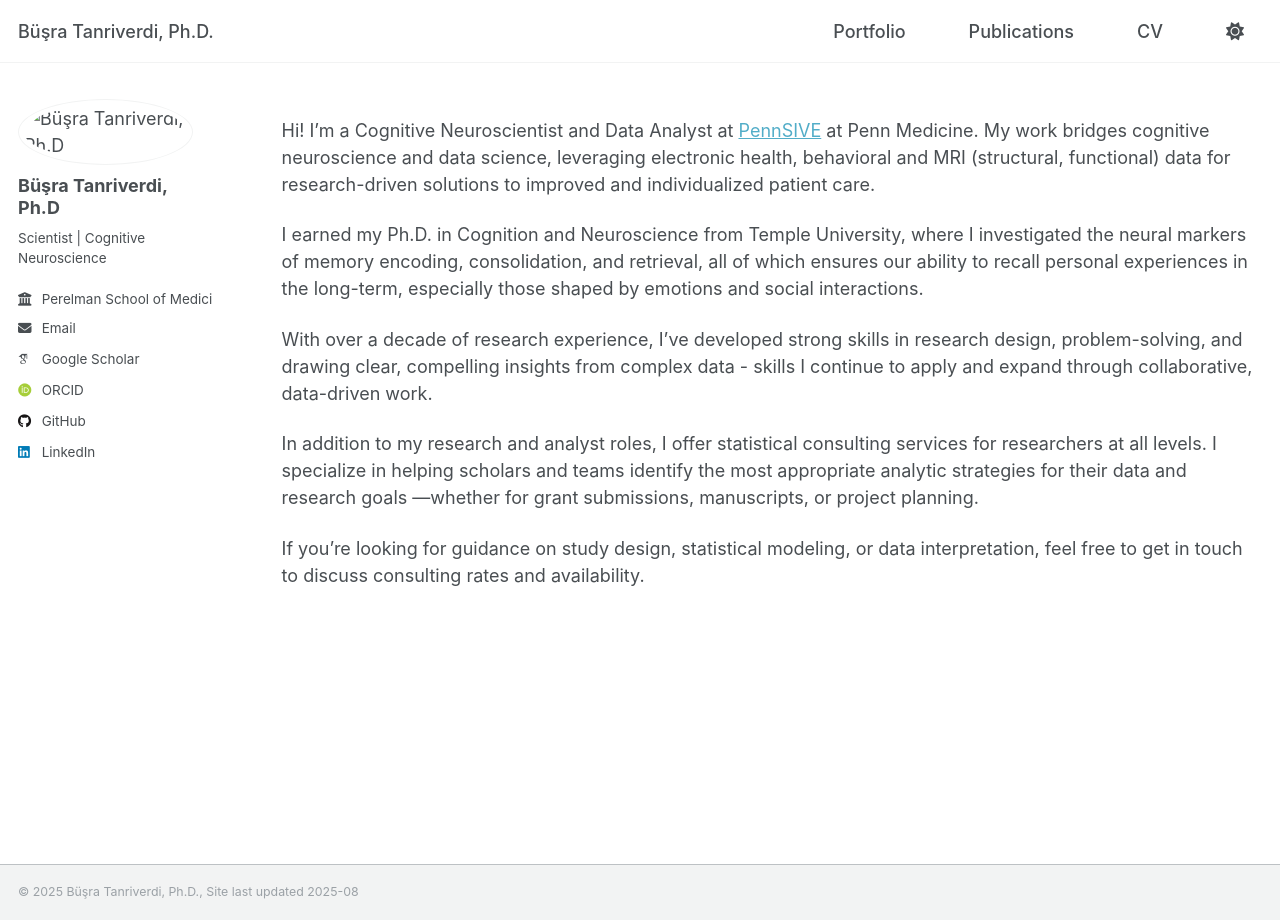
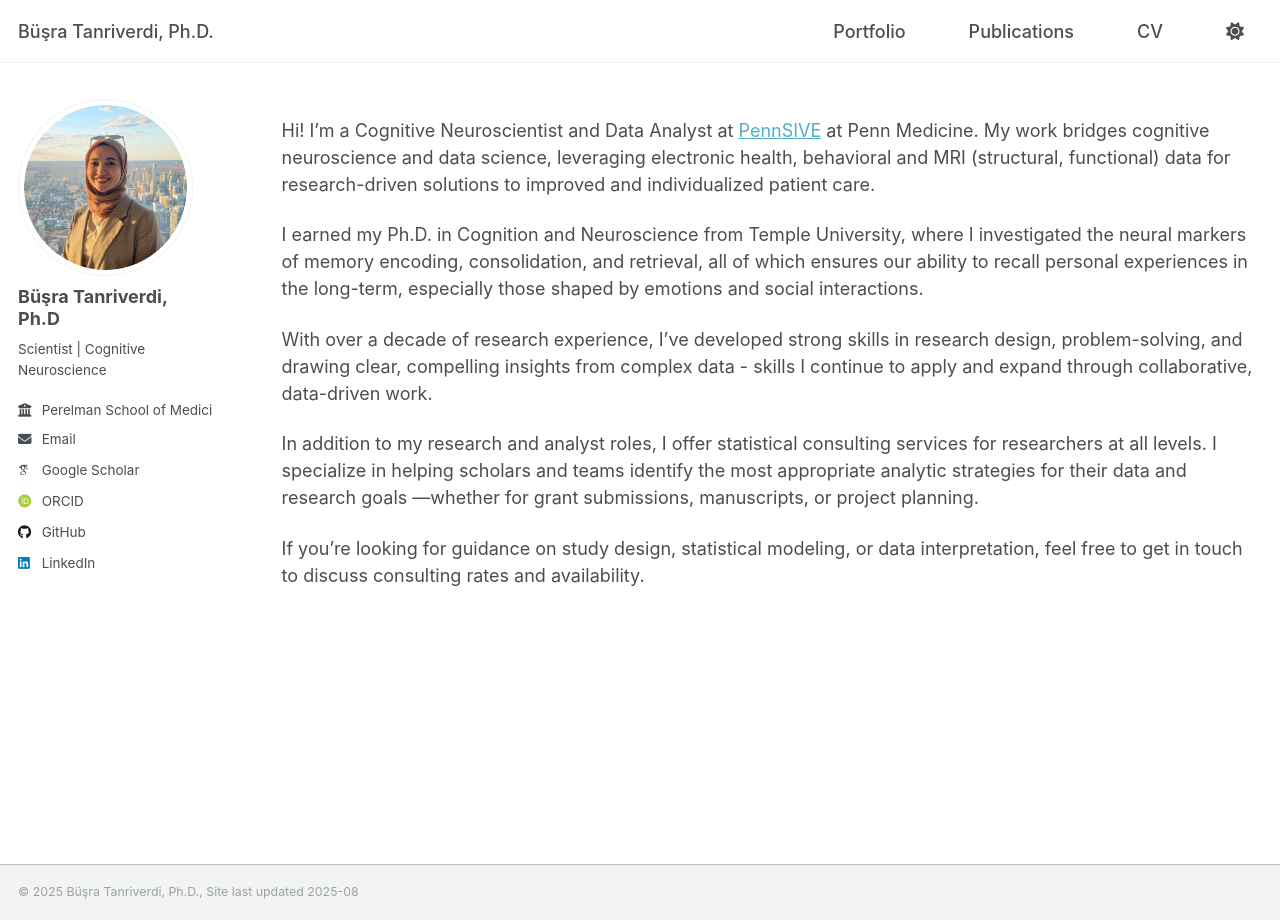
Before and after one commit to busratanriverdi/busratanriverdi.github.io, a Jekyll site: the page built from _pages/about.md, in a window 1280 px wide. Built offline with Jekyll 4.4.1, drawn with Linux system fonts in a browser that asks for light colours; some web fonts are replaced; a script that is not in the unit is left out.

Commit message:
updated author-profile.html to fix avatar

```diff
--- a/_includes/author-profile.html
+++ b/_includes/author-profile.html
@@ -7,11 +7,11 @@
 <div itemscope itemtype="http://schema.org/Person">
 
   <div class="author__avatar">
-    {% if author.avatar contains "://" %}
-    	<img src="{{ author.avatar }}" alt="{{ author.name }}"  fetchpriority="high" />
-    {% else %}
-    	<img src="{{ author.avatar | prepend: "/images/" | prepend: base_path }}" class="author__avatar" alt="{{ author.name }}"  fetchpriority="high" />
-    {% endif %}
+    {% assign avatar_path = author.avatar %}
+    {% unless avatar_path contains "://" or avatar_path | slice: 0, 1 == "/" %}
+      {% assign avatar_path = "/images/" | append: avatar_path %}
+    {% endunless %}
+      <img src="{{ avatar_path | relative_url }}" class="author__avatar" alt="{{ author.name }}" fetchpriority="high" />
   </div>
 
   <div class="author__content">
```
